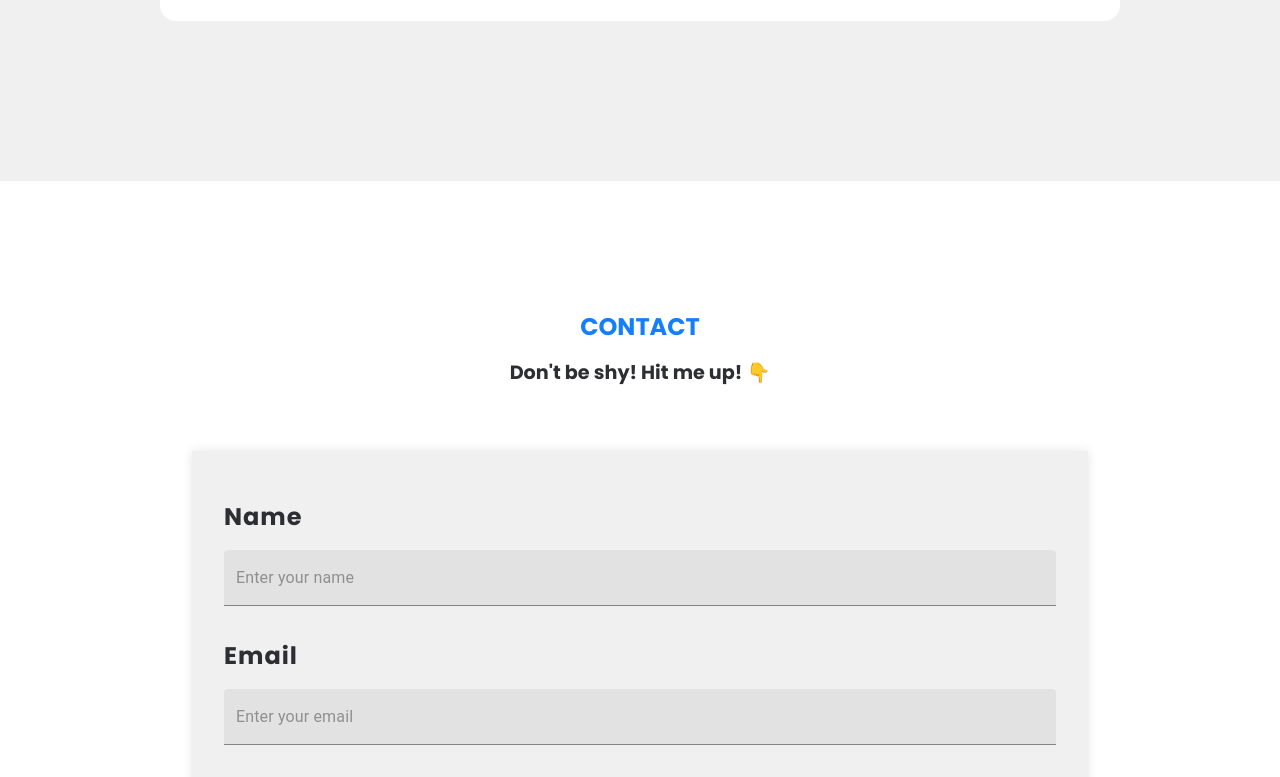
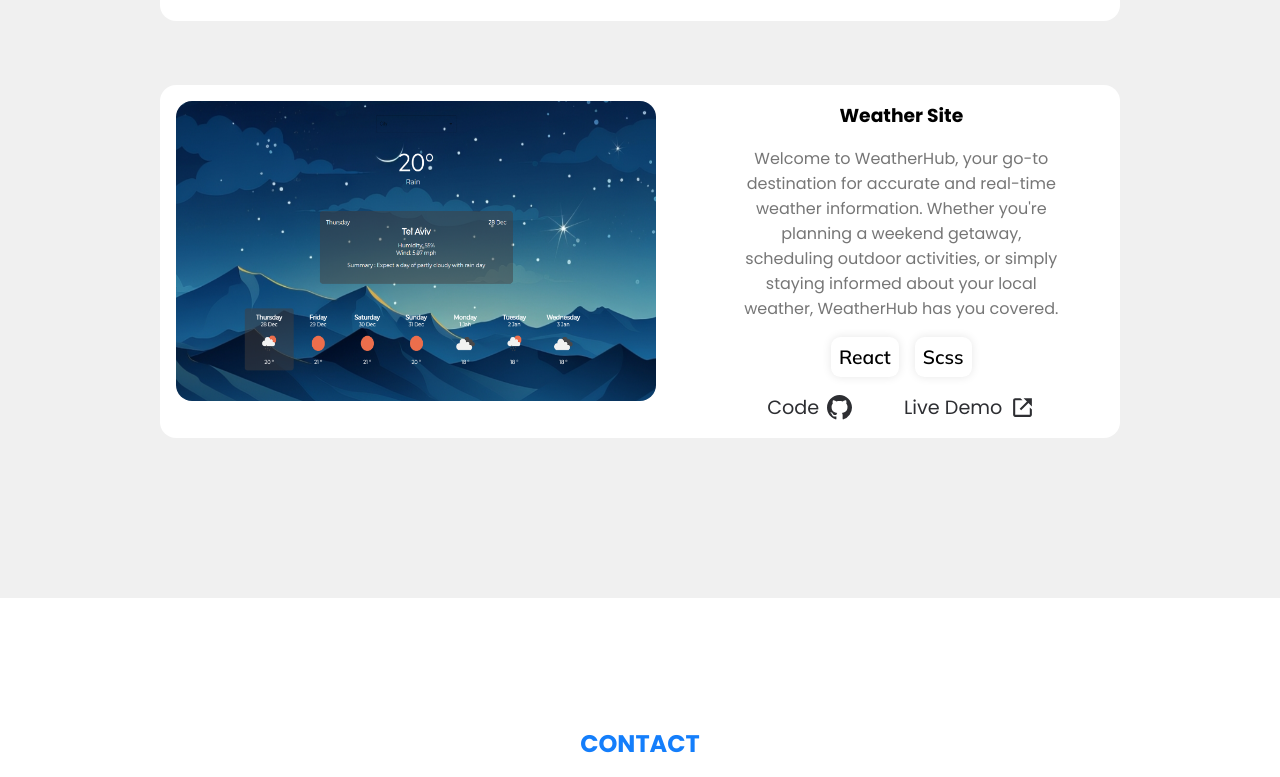
Before and after one commit to SnirKaufman/protfolio, a React (Vite) app: page / in a window 1280 px wide. Shown: the part 1998-2775 px from the top of the page. Built offline with nearby package versions, Linux system fonts and the light colour scheme.

Commit message:
added new weather site project

```diff
--- a/src/Utilites/data.ts
+++ b/src/Utilites/data.ts
@@ -14,6 +14,14 @@
     linkToSite: "https://meck-movies.vercel.app",
     linkToGitHubRepository: "https://github.com/SnirKaufman/MeckMovies",
   },
+  {
+    image: "/public/weather-site-picture.png",
+    title: "Weather Site",
+    projectDescription:
+      "Welcome to WeatherHub, your go-to destination for accurate and real-time weather information. Whether you're planning a weekend getaway, scheduling outdoor activities, or simply staying informed about your local weather, WeatherHub has you covered.",
+    linkToSite: "https://weather-app-ruddy-xi-44.vercel.app/",
+    linkToGitHubRepository: "https://github.com/SnirKaufman/weather-app",
+  },
 ];
 
 export const PDF_FILE_URL = "CV.pdf";
```
Also changed, not shown: public/weather-site-picture.png (added).
